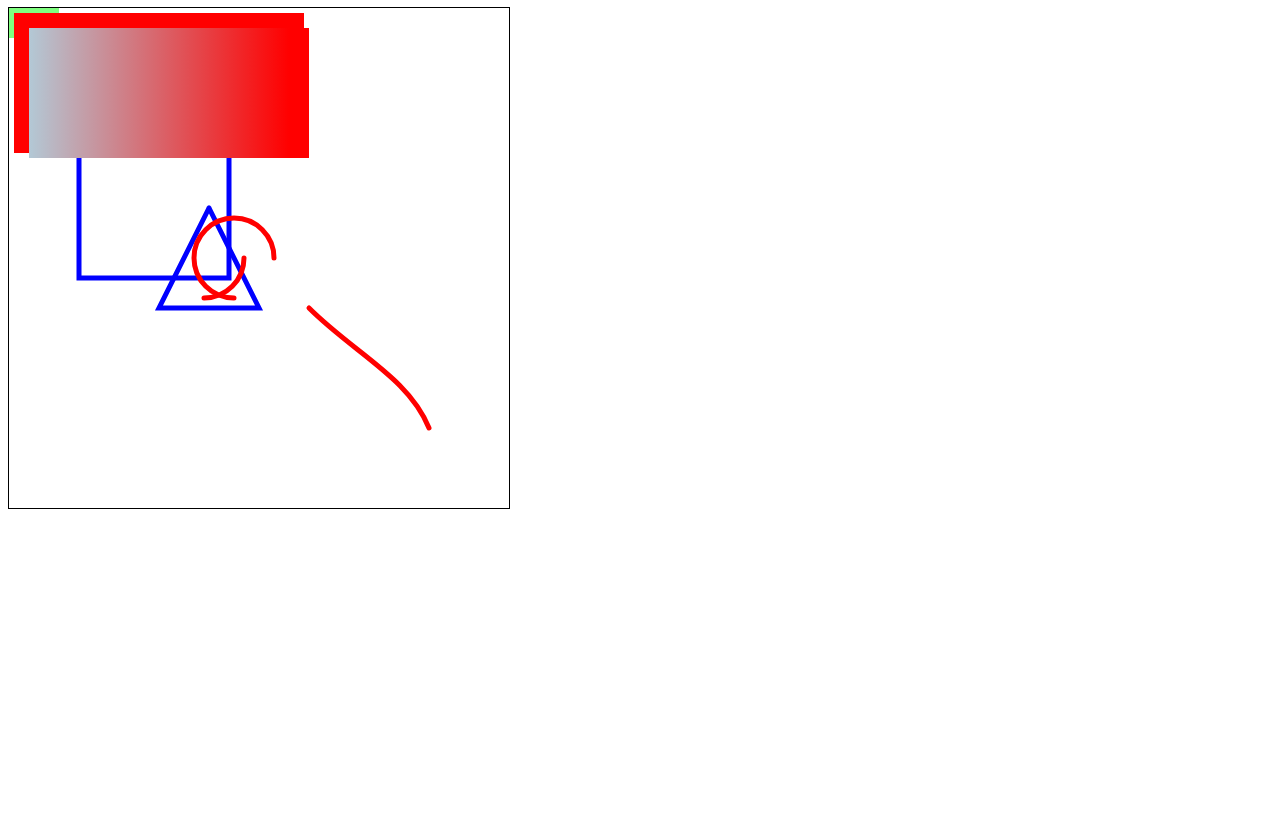
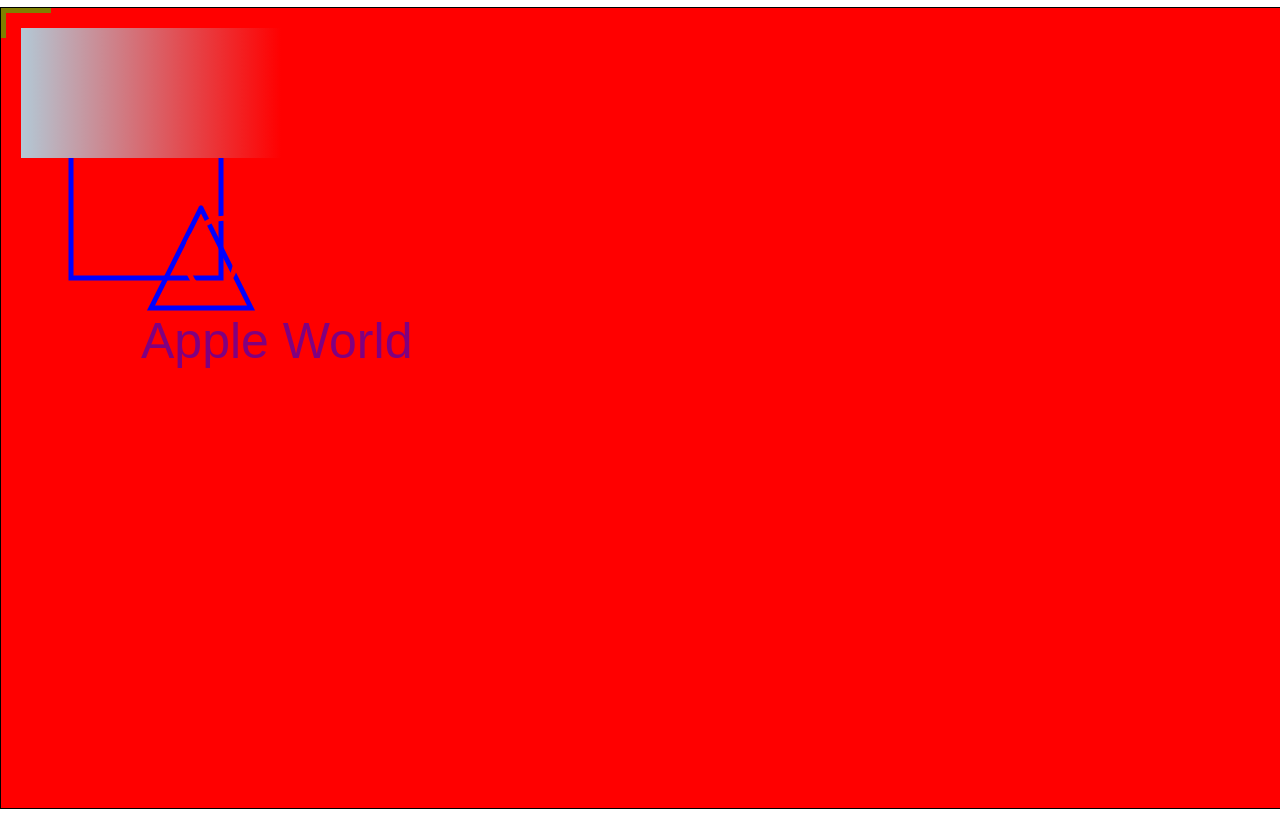
Before and after one commit to ankit-suman-07/html5-canvas, a plain HTML site: page index.html in a window 1280 px wide. Shown: the part 73-886 px from the top of the page. Before the commit the page ends 800 px from the top, so only its background shows below. Drawn offline with Linux system fonts and the light colour scheme.

Commit message:
height and width

```diff
--- a/index.html
+++ b/index.html
@@ -1,6 +1,6 @@
 <!DOCTYPE html>
 <html>
-
+    <link rel="stylesheet" href="style.css">
 <body>
     <h1>HTML5 Empty Canvas</h1>
 
--- a/script.js
+++ b/script.js
@@ -1,4 +1,6 @@
 const canvas = document.getElementById("myCanvas");
+canvas.width = window.innerWidth;
+canvas.height = window.innerHeight;
 
 const ctx = canvas.getContext("2d");
 
@@ -138,3 +140,17 @@ ctx.fillRect(20, 20, 280, 130);
 // y1	Required.The y - coordinate of the end circle
 // r1	Required.The radius of the end circle
 // const grad=ctx.createRadialGradient(150,75,15,150,75,150);
+
+// fillText() method is used to draw "filled" text
+// text	Required. The text-string to be drawn
+// x	Required.The x - coordinate of the start of the string
+// y	Required.The y - coordinate of the start of the string
+// maxwidth	Optional.The maximum width of the text - string
+
+// ctx.font = "bold italic 50px Arial";
+ctx.font = "50px Arial";
+ctx.fillStyle = "purple";
+// ctx.strokeStyle = "purple";
+ctx.fillText("Apple World", 140, 350);
+
+// strokeText() method is used to draw "outlined" text
--- a/style.css
+++ b/style.css
@@ -1,3 +1,6 @@
 canvas {
     background-color: red;
 }
+body {
+    margin: 0;
+}
```
